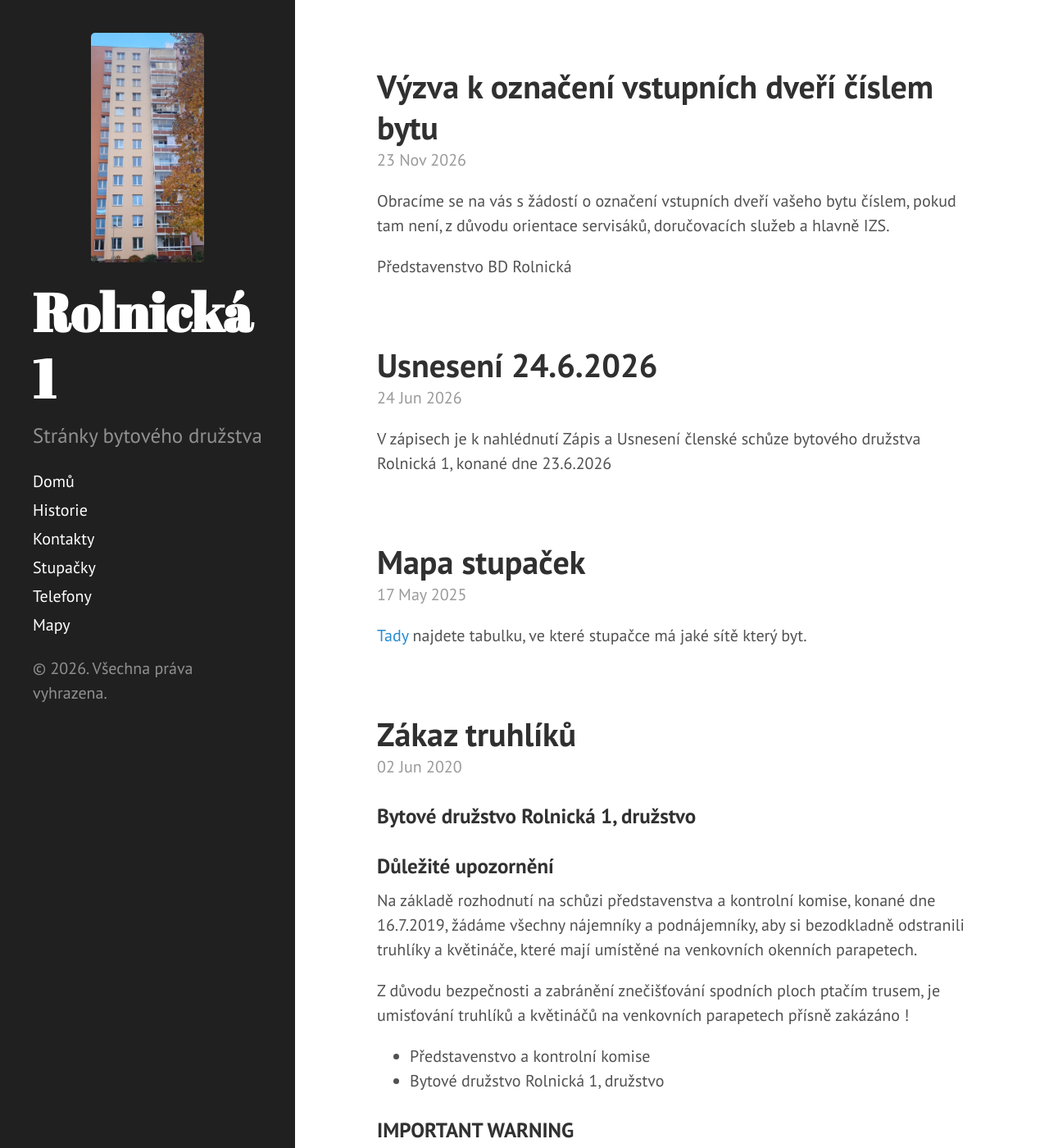
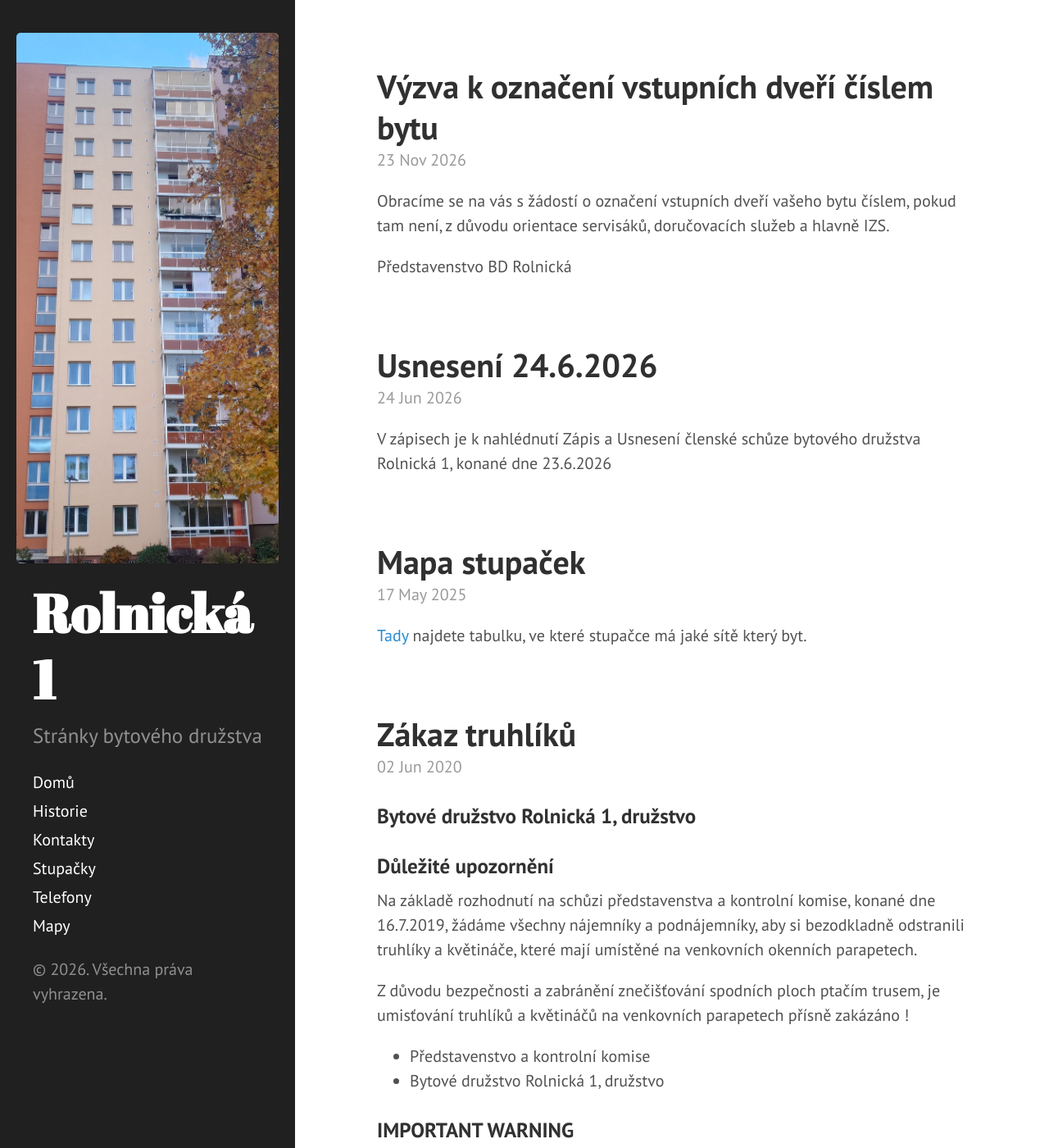
Before and after one commit to Kraksna83/rol1, a Jekyll site: the page built from index.html, in a window 1280 px wide and 1400 px high. Shown: the whole window at 82% size. Built offline with Jekyll 4.4.1, drawn with Linux system fonts in a browser that asks for light colours; the list of posts is cut into pages by our own code.

Commit message:
zase menu

```diff
--- a/public/css/hyde.css
+++ b/public/css/hyde.css
@@ -267,10 +267,21 @@ a.sidebar-nav-item:focus {
 
 @media (min-width: 48em) {
   .sidebar {
+    display: flex;
+    flex-direction: column;
     overflow-y: auto;
+  }
+
+  .sidebar > img {
+    flex: 0 1 auto;
+    min-height: 0;
+    max-width: 100%;
+    max-height: none;
+    object-fit: contain;
   }
 
   .sidebar-sticky {
     position: static;
+    flex: 0 0 auto;
   }
 }
```
